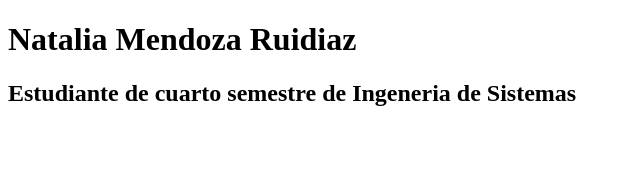
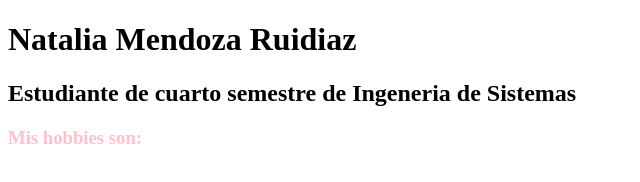
Before and after one commit to Natyk07/TareaN, a plain HTML site: page index.html in a window 1280 px wide. Shown: the whole page, without its empty margins (0-640 px from the left). Drawn offline with Linux system fonts and the light colour scheme.

Commit message:
2.  Agregue subtitulo de 'MIS HOBBIES SON:' h3 rosa

```diff
--- a/index.html
+++ b/index.html
@@ -8,5 +8,6 @@
 <body>
     <h1>Natalia Mendoza Ruidiaz</h1>
     <h2>Estudiante de cuarto semestre de Ingeneria de Sistemas</h2>
+    <h3 style="color: pink;"> Mis hobbies son:</h3>
 </body>
 </html>
```
